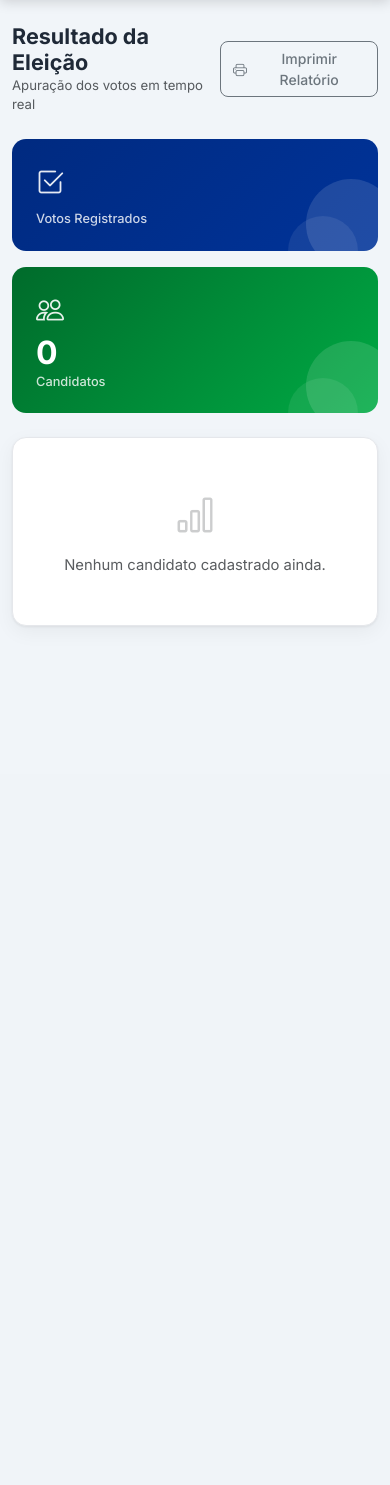
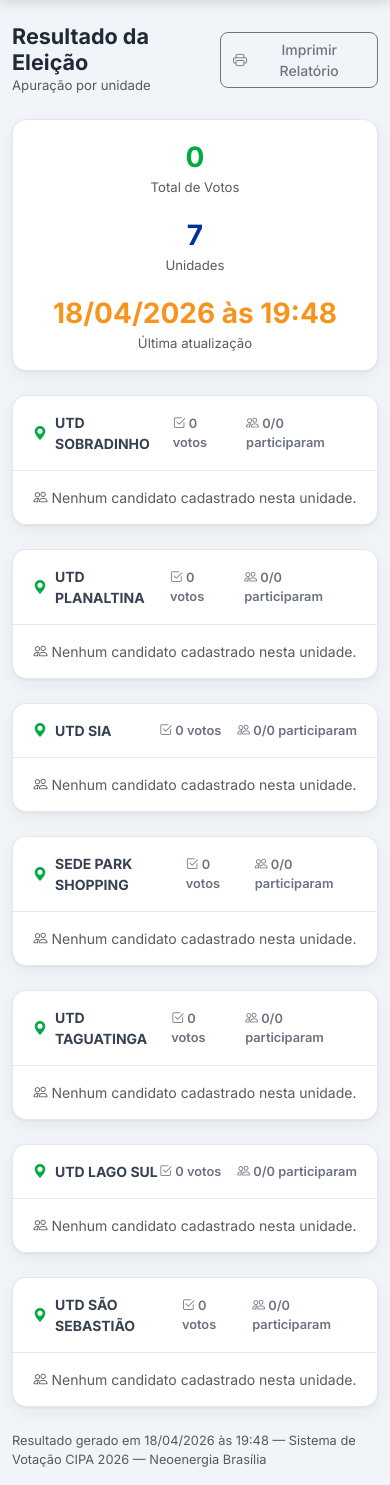
Before and after one commit to Kaiodrx/Projeto-Cipa-2026, a Flask app: page /admin/resultado in a window 390 px wide. Shown: the part 70-1555 px from the top of the page. Before the commit the page ends 697 px from the top, so only its background shows below. Run offline with Flask 3, Linux system fonts and the light colour scheme; the visitor is signed in with stand-in values (Sample User, id 1); data that the repository does not hold is empty.

Commit message:
Update resultado.html

```diff
--- a/templates/admin/resultado.html
+++ b/templates/admin/resultado.html
@@ -3,7 +3,6 @@
 
 {% block admin_content %}
 
-{# Cabeçalho de impressão #}
 <div class="d-none d-print-block text-center mb-4">
     <h2 class="fw-bold">Resultado Oficial — Eleição CIPA 2026</h2>
     <p class="text-muted">Documento gerado em: {{ now }}</p>
@@ -13,57 +12,62 @@
 <div class="d-flex align-items-center justify-content-between mb-4 d-print-none">
     <div>
         <h4 class="fw-bold mb-0">Resultado da Eleição</h4>
-        <p class="text-muted mb-0" style="font-size:.825rem;">Apuração dos votos em tempo real</p>
+        <p class="text-muted mb-0" style="font-size:.825rem;">Apuração por unidade</p>
     </div>
     <button onclick="window.print()" class="btn btn-outline-secondary">
         <i class="bi bi-printer"></i> Imprimir Relatório
     </button>
 </div>
 
-<div class="row g-3 mb-4">
-    <div class="col-md-4">
-        <div class="stat-card stat-blue">
-            <div class="stat-icon"><i class="bi bi-check2-square"></i></div>
-            <div class="stat-value">{{ total_votos }}</div>
-            <div class="stat-label">Votos Registrados</div>
+<div class="card mb-4">
+    <div class="card-body">
+        <div class="row g-3 text-center">
+            <div class="col-md-4">
+                <div class="fw-bold" style="font-size:1.75rem;color:#00AA44;">{{ total_votos_geral }}</div>
+                <div class="text-muted" style="font-size:.825rem;">Total de Votos</div>
+            </div>
+            <div class="col-md-4">
+                <div class="fw-bold" style="font-size:1.75rem;color:#003399;">{{ unidades|length }}</div>
+                <div class="text-muted" style="font-size:.825rem;">Unidades</div>
+            </div>
+            <div class="col-md-4">
+                <div class="fw-bold" style="font-size:1.75rem;color:#F7941D;">{{ now }}</div>
+                <div class="text-muted" style="font-size:.825rem;">Última atualização</div>
+            </div>
         </div>
     </div>
-    <div class="col-md-4">
-        <div class="stat-card stat-green">
-            <div class="stat-icon"><i class="bi bi-people"></i></div>
-            <div class="stat-value">{{ dados|length }}</div>
-            <div class="stat-label">Candidatos</div>
+</div>
+
+{% for unidade in unidades %}
+{% set dados_u = resultado_por_unidade[unidade] %}
+<div class="card mb-4">
+    <div class="card-header d-flex align-items-center justify-content-between">
+        <div class="d-flex align-items-center gap-2">
+            <i class="bi bi-geo-alt-fill" style="color:#00AA44;"></i>
+            <strong>{{ unidade }}</strong>
+        </div>
+        <div class="d-flex gap-3" style="font-size:.8rem;color:#6b7280;">
+            <span><i class="bi bi-check2-square"></i> {{ dados_u.total_votos }} votos</span>
+            <span><i class="bi bi-people"></i> {{ dados_u.votaram }}/{{ dados_u.total_funcionarios }} participaram</span>
         </div>
     </div>
-    {% if dados and dados[0][1] > 0 %}
-    <div class="col-md-4">
-        <div class="stat-card stat-amber">
-            <div class="stat-icon"><i class="bi bi-trophy"></i></div>
-            <div class="stat-value" style="font-size:1.1rem;margin-top:.4rem;">{{ dados[0][0].nome }}</div>
-            <div class="stat-label">Mais votado</div>
-        </div>
-    </div>
-    {% endif %}
-</div>
 
-{% if dados %}
-<div class="card">
-    <div class="card-header">Apuração dos Votos</div>
+    {% if dados_u.dados %}
     <div class="card-body p-0">
         <table class="table table-hover mb-0 align-middle">
             <thead>
                 <tr>
-                    <th style="width:60px;">Pos.</th>
-                    <th style="width:60px;" class="d-print-none">Foto</th>
+                    <th style="width:55px;">Pos.</th>
+                    <th style="width:55px;" class="d-print-none">Foto</th>
                     <th>Candidato</th>
                     <th>Cargo / Setor</th>
-                    <th style="width:80px;">Votos</th>
-                    <th style="width:220px;">Percentual</th>
+                    <th style="width:70px;">Votos</th>
+                    <th style="width:200px;">Percentual</th>
                 </tr>
             </thead>
             <tbody>
-                {% for candidato, votos in dados %}
-                {% set pct = ((votos / total_votos * 100) | round(1)) if total_votos > 0 else 0 %}
+                {% for candidato, votos in dados_u.dados %}
+                {% set pct = ((votos / dados_u.total_votos * 100) | round(1)) if dados_u.total_votos > 0 else 0 %}
                 <tr class="{{ 'table-success' if loop.first and votos > 0 }}">
                     <td class="text-center fw-semibold">
                         {% if loop.first and votos > 0 %}
@@ -75,10 +79,10 @@
                     <td class="d-print-none">
                         {% if candidato.foto %}
                         <img src="{{ candidato.foto }}" class="rounded-circle"
-                             style="width:42px;height:42px;object-fit:cover;">
+                             style="width:40px;height:40px;object-fit:cover;">
                         {% else %}
                         <div class="rounded-circle d-flex align-items-center justify-content-center"
-                             style="width:42px;height:42px;background:#f3f4f6;">
+                             style="width:40px;height:40px;background:#f3f4f6;">
                             <i class="bi bi-person-fill text-secondary"></i>
                         </div>
                         {% endif %}
@@ -87,11 +91,11 @@
                     <td><span class="text-muted">{{ candidato.cargo }}</span></td>
                     <td class="text-center fw-bold">{{ votos }}</td>
                     <td>
-                        {% if total_votos > 0 %}
+                        {% if dados_u.total_votos > 0 %}
                         <div class="d-flex align-items-center gap-2">
-                            <div class="progress flex-grow-1" style="height:16px;">
+                            <div class="progress flex-grow-1" style="height:14px;">
                                 <div class="progress-bar" style="width:{{ pct }}%;">
-                                    {% if pct > 10 %}{{ pct }}%{% endif %}
+                                    {% if pct > 12 %}{{ pct }}%{% endif %}
                                 </div>
                             </div>
                             <span class="text-muted" style="font-size:.8rem;min-width:36px;">{{ pct }}%</span>
@@ -105,27 +109,22 @@
             </tbody>
         </table>
     </div>
+    {% else %}
+    <div class="card-body text-center py-3 text-muted" style="font-size:.875rem;">
+        <i class="bi bi-people"></i> Nenhum candidato cadastrado nesta unidade.
+    </div>
+    {% endif %}
 </div>
+{% endfor %}
 
-<p class="text-muted mt-3 d-print-block" style="font-size:.8rem;">
-    <i class="bi bi-info-circle"></i>
-    Total de votos: <strong>{{ total_votos }}</strong> —
-    Resultado gerado em {{ now }} pelo Sistema de Votação CIPA 2026.
+<p class="text-muted mt-2 d-print-block" style="font-size:.8rem;">
+    Resultado gerado em {{ now }} — Sistema de Votação CIPA 2026 — Neoenergia Brasília
 </p>
-
-{% else %}
-<div class="card">
-    <div class="card-body text-center py-5 text-muted">
-        <i class="bi bi-bar-chart" style="font-size:2.5rem;opacity:.3;"></i>
-        <p class="mt-2 mb-0">Nenhum candidato cadastrado ainda.</p>
-    </div>
-</div>
-{% endif %}
 
 <style>
 @media print {
-    body { background: #fff; font-size: 11pt; }
-    .card { border: 1px solid #ccc !important; box-shadow: none !important; }
+    body { background: #fff; font-size: 10pt; }
+    .card { border: 1px solid #ccc !important; box-shadow: none !important; page-break-inside: avoid; }
     .table-success td { background-color: #d1fae5 !important; -webkit-print-color-adjust: exact; }
 }
 </style>
```
